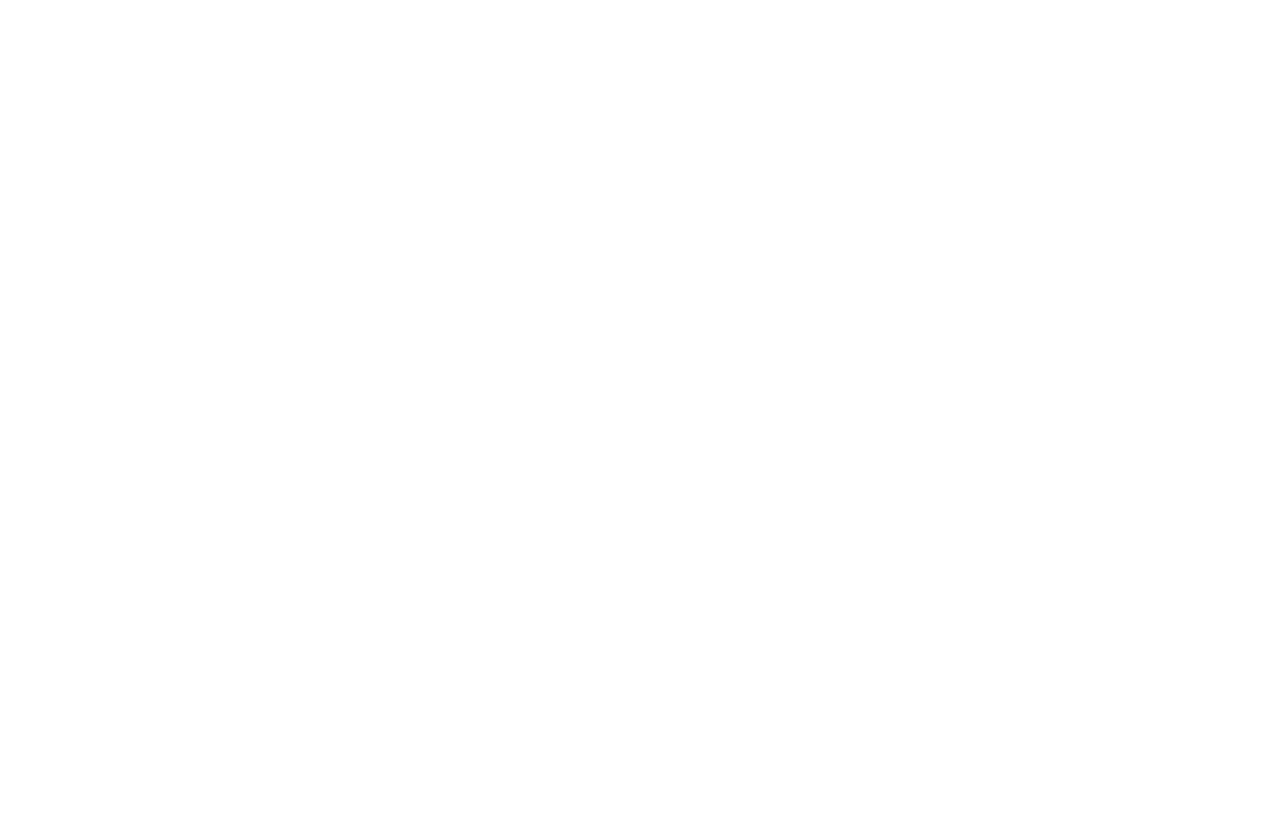
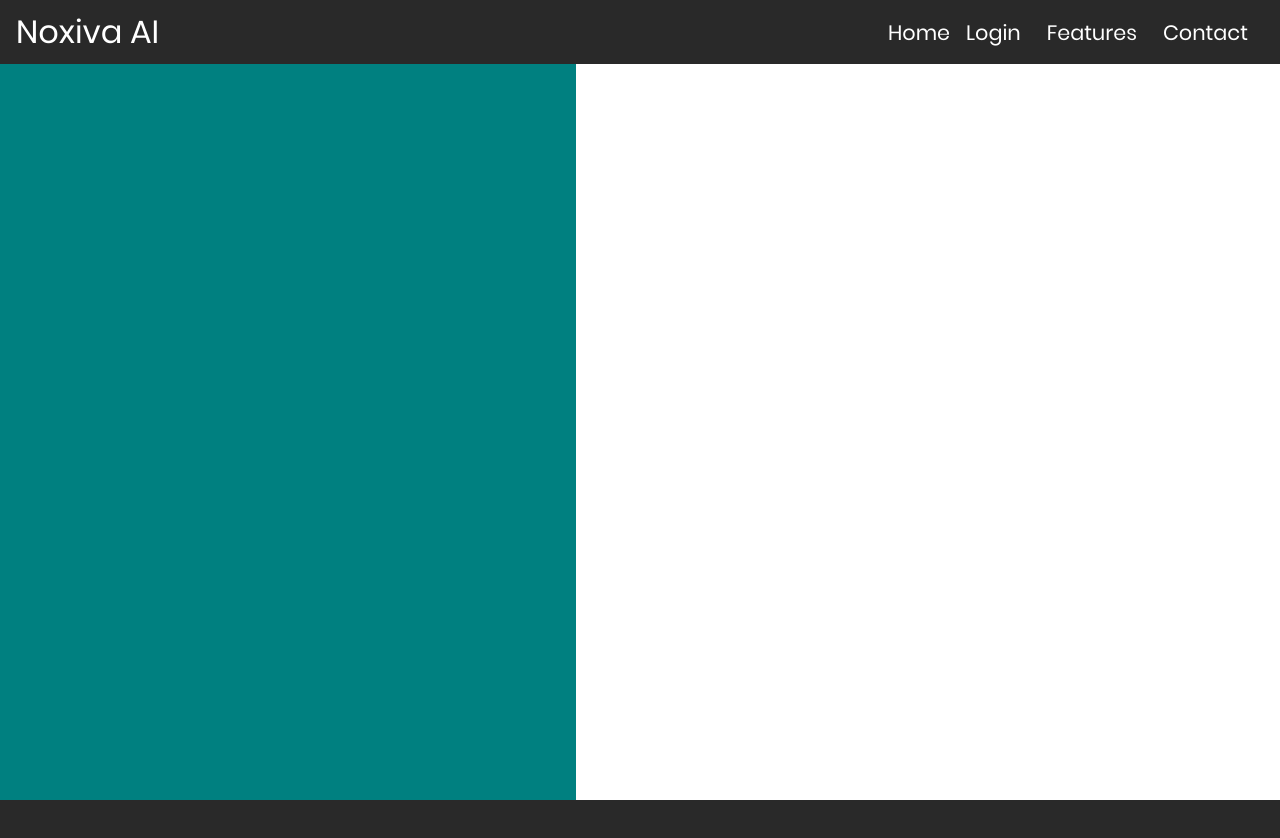
Before and after one commit to PARTH-TUSSLE/Hack-n-Win, a plain HTML site: page index.html in a window 1280 px wide. Shown: the top 838 px of the page. Before the commit the page ends 800 px from the top, so only its background shows below. Drawn offline with Linux system fonts and the light colour scheme.

Commit message:
Files updated

```diff
--- a/index.html
+++ b/index.html
@@ -1,12 +1,41 @@
 <!DOCTYPE html>
 <html lang="en">
   <head>
-  <meta charset="UTF-8">
-  <meta name="viewport" content="width=device-width, initial-scale=1.0">
+    <meta charset="UTF-8" />
+    <meta name="viewport" content="width=device-width, initial-scale=1.0" />
     <title>Document</title>
-  <link rel="stylesheet" href="style.css">
+    <link rel="stylesheet" href="style.css" />
   </head>
   <body>
+    <nav class="navbar">
+      <div class="nav-content">
+        <div class="left-nav">
+          <a href="#">Noxiva AI</a>
+        </div>
+        <div class="right-nav">
+          <a href="#">Home</a>
+          <a href="#">Login</a>
+          <div class="dropdown-container">
+            <a href="#" class="dropbtn">Features</a>
+            <ul class="dropdown-content">
+              <li><a href="#">Dream Analysis</a></li>
+              <li><a href="#">AI-Generated Art</a></li>
+              <li><a href="#">Emotion Tracking</a></li>
+              <li><a href="#">Voice-to-Text Logging</a></li>
+            </ul>
+          </div>
+          <a href="#">Contact</a>
+        </div>
+      </div>
+    </nav>
+    <div class="main-content">
+      <div class="left-content">
+
+      </div>
+      <div class="right-content">
+
+      </div>
+    </div>
     <script src="app.js"></script>
   </body>
 </html>
--- a/style.css
+++ b/style.css
@@ -0,0 +1,126 @@
+@font-face {
+  font-family: poppins;
+  src: url(./fonts/Poppins-Regular.ttf);
+}
+
+* {
+  padding: 0;
+  margin: 0;
+  font-family: poppins;
+  box-sizing: border-box;
+}
+
+body,
+html {
+  background-color: rgb(41, 41, 41);
+}
+
+.navbar {
+  height: 8vh;
+  width: 100vw;
+}
+
+.nav-content {
+  height: 100%;
+  width: 100%;
+  /* background-color: #fff; */
+  display: flex;
+  justify-content: center;
+  justify-content: space-around;
+  align-items: center;
+}
+
+.nav-content .left-nav {
+  display: flex;
+  /* justify-content: center; */
+  align-items: center;
+  /* background-color: rebeccapurple; */
+  height: 100%;
+  width: 50%;
+  font-size: 2rem;
+  padding: 1rem;
+}
+
+.nav-content .right-nav {
+  display: flex;
+  align-items: center;
+  justify-content: flex-end;
+  /* background-color: red; */
+  height: 100%;
+  width: 50%;
+  gap: 1rem;
+  font-size: 1.3rem;
+  padding: 1rem;
+  margin-right: 1rem;
+}
+
+a {
+  text-decoration: none;
+  color: white;
+}
+
+/* Dropdown Container */
+.dropdown-container {
+    position: relative;
+    display: inline-block;
+}
+
+/* Dropdown Button */
+.dropbtn {
+    text-decoration: none;
+    color: #fff;
+    font-size: 1.3rem;
+    padding: 10px;
+    cursor: pointer;
+}
+
+/* Dropdown Menu */
+.dropdown-content {
+    display: none;
+    position: absolute;
+    top: 100%;
+    left: 0;
+    background: #1c1c1c;
+    border-radius: 5px;
+    min-width: 180px;
+}
+
+/* Dropdown Items */
+.dropdown-content li {
+    list-style: none;
+}
+
+.dropdown-content a {
+    display: block;
+    color: #ddd;
+    font-size: 1rem;
+    padding: 10px;
+    text-decoration: none;
+}
+
+.dropdown-content a:hover {
+    background: #333;
+}
+
+/* Show dropdown on hover */
+.dropdown-container:hover .dropdown-content {
+    display: block;
+}
+
+.main-content{
+  height: 92vh;
+  width: 100vw;
+  background-color: #fff;
+}
+
+.main-content .left-content{
+  height: 100%;
+  width: 45%;
+  background-color: teal;
+}
+
+.main-content .right-content{
+  height: 100%;
+  width: 45%;
+  /* background-color: teal; */
+}
```
Also changed, not shown: fonts/Poppins-Regular.ttf (added). Lines whose indentation alone changed are shown as unchanged.
